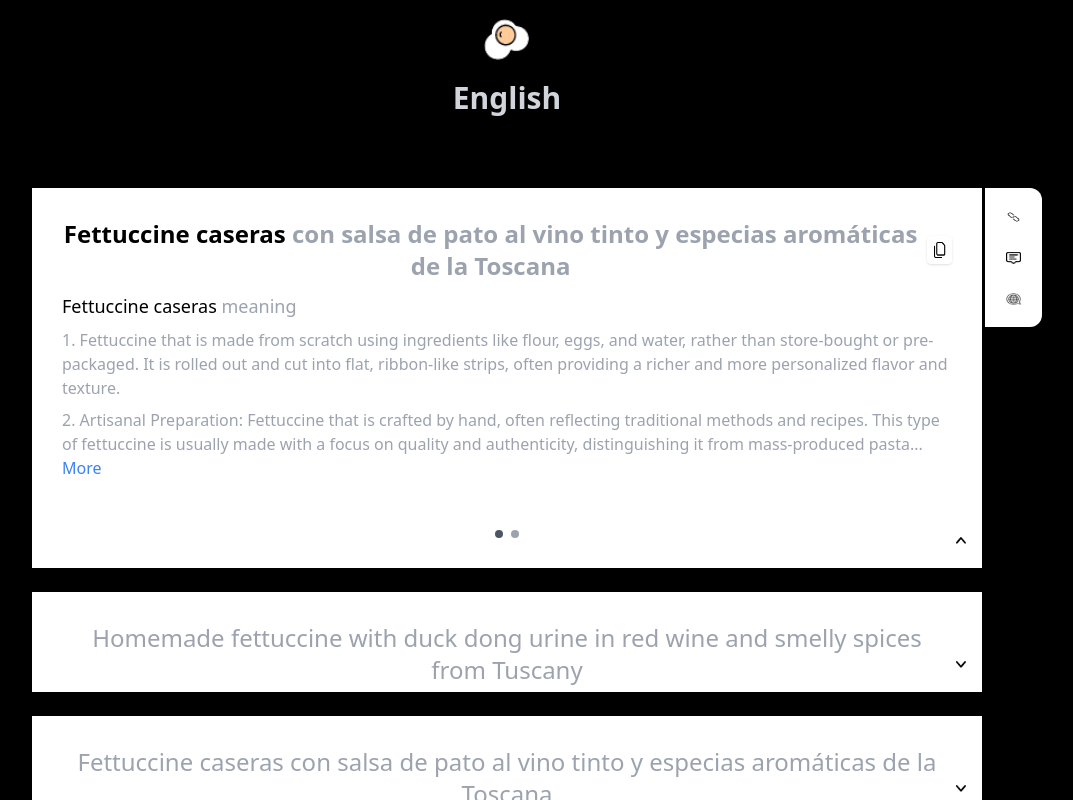
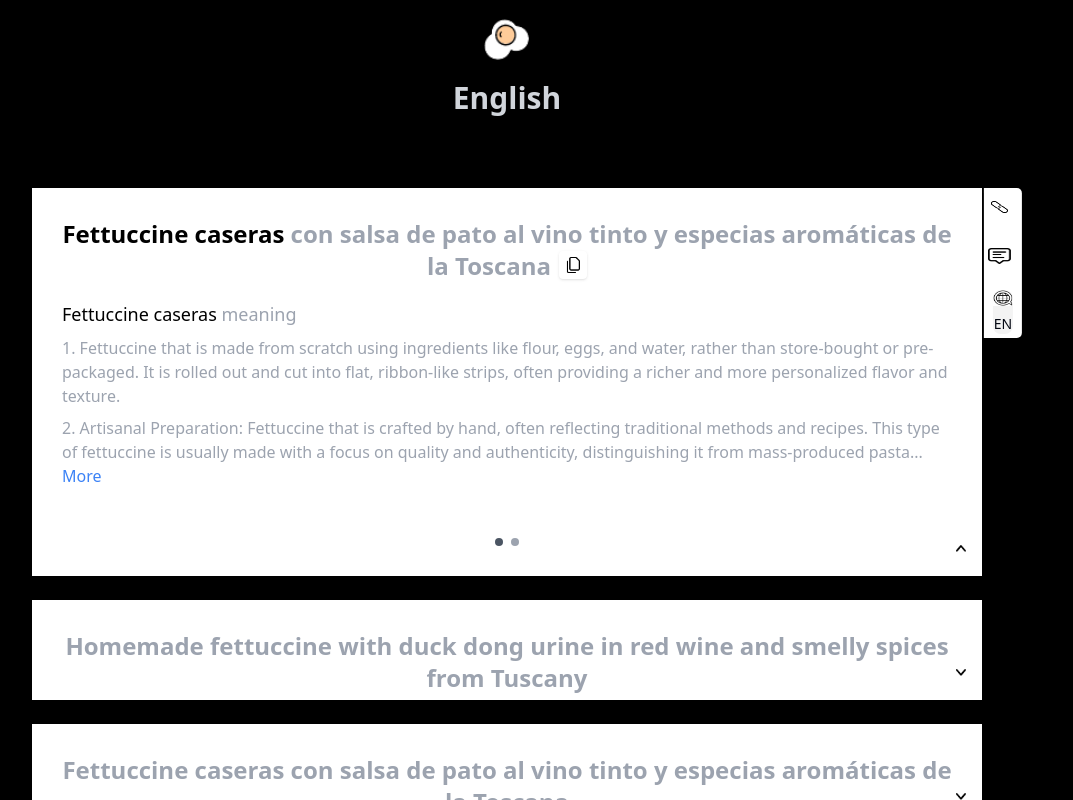
Before and after one commit to iMubashirSyed/Menulance, a Vue app: page / in a window 1280 px wide. Both pictures are taken after a click on the button 1094 px from the left and 260 px from the top of the page. Shown: the top 800 px of the page, without its empty margins (133-1206 px from the left). Built offline with nearby package versions, Linux system fonts and the light colour scheme.

Commit message:
styling fixed

```diff
--- a/src/components/TranslationCard.vue
+++ b/src/components/TranslationCard.vue
@@ -3,21 +3,20 @@
     <!-- Translation Card -->
     <div :class="['translation-card', showFullCard ? 'expanded' : 'collapsed']">
   <!-- Heading with Copy to Clipboard -->
-      <div class="heading-container inline relative mb-2">
+  <div class="heading-container flex items-center mb-2 text-center">
     <h1
       ref="headingText"
-          class="inline text-2xl flex items-center"
+      class="text-2xl font-semibold "
       :class="showFullCard ? 'font-semibold' : 'font-normal text-gray-400'"
     >
       <span class="text-gray-400 text-center" v-html="highlightedHeading"></span>
-          <span
-            v-if="showFullCard"
+      <button v-if="showFullCard"
         @click="copyToClipboard(headingText)"
-            class="copy-btn ml-2 p-1 rounded shadow text-sm transition"
-            title="Copy to clipboard"
-          >
+        class="copy-btn  ml-2 p-1 rounded shadow text-sm transition"
+        title="Copy to clipboard" >
         <img src="/copy-document.png" alt="Copy to clipboard" class="copy-icon" />
-        </span>
+
+    </button>
     </h1>
   </div>
 
@@ -53,7 +52,7 @@
       </transition>
 
       <!-- Extra Message -->
-      <transition name="fade-toggle">
+
         <div
           v-if="showMore"
           class="extra-message text-gray-400 text-base"
@@ -62,7 +61,6 @@
           {{ currentPage.extraMessage }}
           <button @click="toggleMore" class="text-blue-500 inline ml-2">Less</button>
         </div>
-      </transition>
 
       <!-- Full Card Toggle Button -->
       <button
@@ -91,40 +89,46 @@
     </div>
 
     <!-- Side Icons -->
-    <div v-if="showFullCard" class="icon-container w-13">
-      <div class="flex flex-col items-center space-y-4">
+    <div v-if="showFullCard" class="icon-container ">
+      <div class="container flex flex-col items-center relative overflow-hidden h-full gap-1 justify-between">
         <!-- Link Icon -->
         <div class="icon-wrapper bg-white">
-          <img src="/link.jpg" alt="Link icon" class="w-3 h-3" title="link" />
+          <img src="/link.jpg" alt="Link icon" class="w-4 h-4" title="link" />
         </div>
         <!-- Feedback Icon -->
         <div class="icon-wrapper bg-white">
-          <img src="/feedback.jpg" alt="Feedback icon" class="w-3 h-3" title="feedback" />
+          <img src="/feedback.jpg" alt="Feedback icon" class="w-4 h-4" title="feedback" />
         </div>
         <!-- Languages Icon and Options -->
-        <div
+        <!-- <div
           class="icon-wrapper bg-white"
           @mouseenter="hoverLanguages = true"
           @mouseleave="hoverLanguages = false"
-        >
+        > -->
           <!-- Languages Icon -->
+           <div class="translationLanguageSelector bg-[#F3F3F3] mt-0 rounded-lg flex flex-col justify-center items-center rounded overflow-hidden">
           <img
             src="/languages.jpg"
             alt="Languages icon"
-            class="w-3 h-3 cursor-pointer transition-transform duration-300"
+            class="w-5 h-4 bg-[#F3F3F3] cursor-pointer mt-4px"
           />
+          <span class="text-sm text-gray-950 mt-2">EN</span>
+          <span class="language-option text-sm text-gray-950 mt-2 hidden">ES</span>
+          <span class="language-option text-sm text-gray-950 mt-2 hidden">IT</span>
+        </div>
           <!-- Language Options Dropdown -->
-          <transition name="expand-linear">
+
+         <!-- <transition name="expand-linear">
             <div
               v-if="hoverLanguages"
-              class="language-options absolute left-[3px] top-[0px] bg-white shadow-lg rounded-lg p-2 text-gray-700 space-y-1"
+              class="language-options absolute left-[px] top-[0px] bg-white shadow-lg rounded-lg p-2 text-gray-700 space-y-1"
             >
               <div class="language-option cursor-pointer hover:bg-gray-200 px-2 py-1">EN</div>
               <div class="language-option cursor-pointer hover:bg-gray-200 px-2 py-1">ES</div>
               <div class="language-option cursor-pointer hover:bg-gray-200 px-2 py-1">IT</div>
             </div>
-          </transition>
-        </div>
+          </transition> -->
+        <!-- </div> -->
       </div>
     </div>
   </div>
@@ -272,18 +276,23 @@ const afterEnter = (el: Element): void => {
 </script>
 <style scoped>
 .card-wrapper {
+
   position: relative;
-  /* display: flex; */
-  /* flex-wrap: wrap; Allow wrapping for smaller screens */
+  /*display: flex; */
+  /* flex-wrap: wrap;  */
   /* justify-content: space-between; Even spacing between cards */
   /* align-items: start; */
   max-width: 950px;  /* width when the card expands */
+  /* padding: 20px; */
+  display: flex;
+  flex-direction: column;
+  margin: auto;
   /* padding: 20px; */
 }
 
 .translation-card {
   /* @apply bg-white rounded-sm shadow-lg transition-all duration-300 ease-in-out; */
-    max-width: 950px; /* Expanded width */
+    max-width: 100%; /* Expanded width */
     padding: 30px;
     position: relative;
     background-color: white;
@@ -313,12 +322,10 @@ button {
   outline: none;
 }
 
-
-.language-options {
-  @apply flex flex-col items-center bg-white shadow-lg rounded-lg p-2;
-  width: 50px;
+/* .language-option {
+  @apply  bg-white p-2;
   transition: height 0.5s linear;
-}
+} */
 
 button img {
   width: 10px;  /* Set smaller width */
@@ -331,39 +338,41 @@ button img {
 }
 
 .icon-wrapper img{
-  width: 15px;
+  width: 23px;
 }
-
-.page-transition-enter-active,
-.page-transition-leave-active {
-  transition: opacity 0.5s ease-in-out, transform 0.5s ease-in-out;
-}
-/* .page-transition-enter {
-  opacity: 0;
-  transform: translateX(20px);
-}
-
-.page-transition-leave-to {
-  opacity: 0;
-  transform: translateX(-20px);
-} */
 
 .fade-page-enter-active,
 .fade-page-leave-active {
-  transition: opacity 0.5s ease;
+  transition: opacity 0.4s ease;
 }
 
 .fade-page-enter, .fade-page-leave-to {
   opacity: 0;
 }
 
-.fade-toggle-enter-active,
-.fade-toggle-leave-active {
-  transition: all 0.5s ease;
-}
-
 .expand-fade {
   transition: all 1s ease;
   overflow: hidden;
 }
+
+.translationLanguageSelector:hover{
+    position: absolute;
+    inset: 0;
+    height: 100%;
+    transition: all 0.5s ease-in-out;
+}
+
+.language-option {
+  display: none;
+}
+
+.translationLanguageSelector:hover .language-option {
+  display: block;
+  transition: height 0.5s ease-in-out;
+}
+
+/*
+.container:hover{
+  transition: all 0.5s ease-in-out;
+} */
 </style>
--- a/src/components/TranslationCardList.vue
+++ b/src/components/TranslationCardList.vue
@@ -17,7 +17,7 @@
       class="more-results-section cursor-pointer"
       @click="showMoreCards"
     >
-      <button class="more-results-btn">
+      <button class="more-results-btn w-full">
         ▼ More Results
       </button>
     </div>
@@ -82,5 +82,6 @@ export default defineComponent({
   font-weight: bold;
   cursor: pointer;
   pointer-events: none; /* Prevent this button from intercepting clicks */
+  height: 44px;
 }
 </style>
--- a/src/styles.scss
+++ b/src/styles.scss
@@ -27,17 +27,25 @@
   }
 
   .icon-container {
-    @apply absolute bg-white  p-4 rounded-r-xl;
-    top: 0px;
-    right: -60px;
+    position: absolute;
+    top: 0;
+    right: 0; /* Aligns the toolbar to the right edge of the card */
+    transform: translateX(105%); /* Ensures it appears beside the card without overflowing */
     z-index: 10;
+    padding: 4px;
+    background-color: white;
+    border-radius: 0 5px 5px 0;
+    height: 150px;
   }
 
-  .icon-wrapper { /* side icon width and height */
-    @apply flex items-center justify-center;
-    width: 25px;
-    height: 25px;
+  .icon-wrapper {
+    display: flex;
+    align-items: center;
+    // justify-center;
+    width: 30px;
+    height: 30px;
   }
+
 
   .fade-toggle-enter-active,
   .fade-toggle-leave-active {
```
Lines whose indentation alone changed are shown as unchanged.
